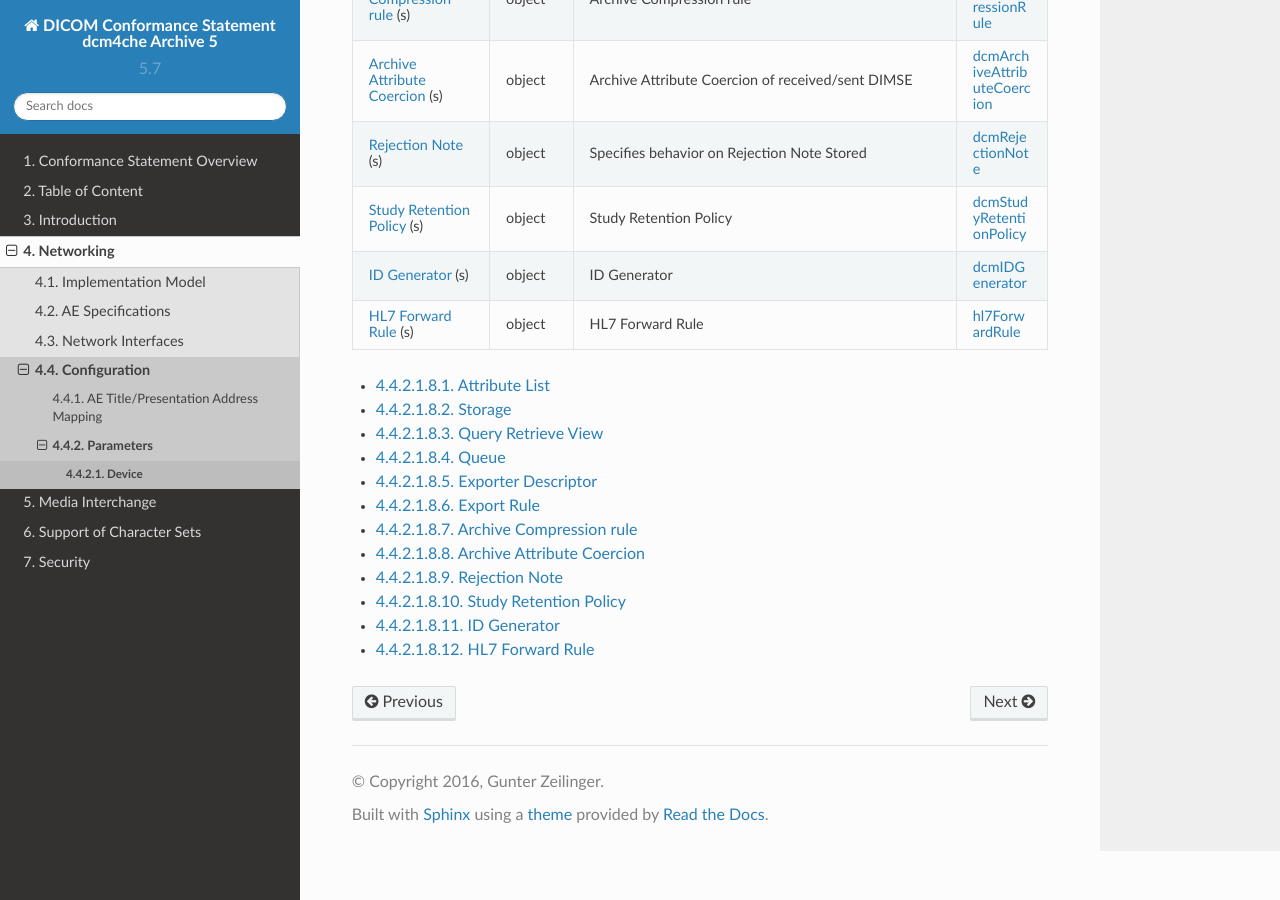
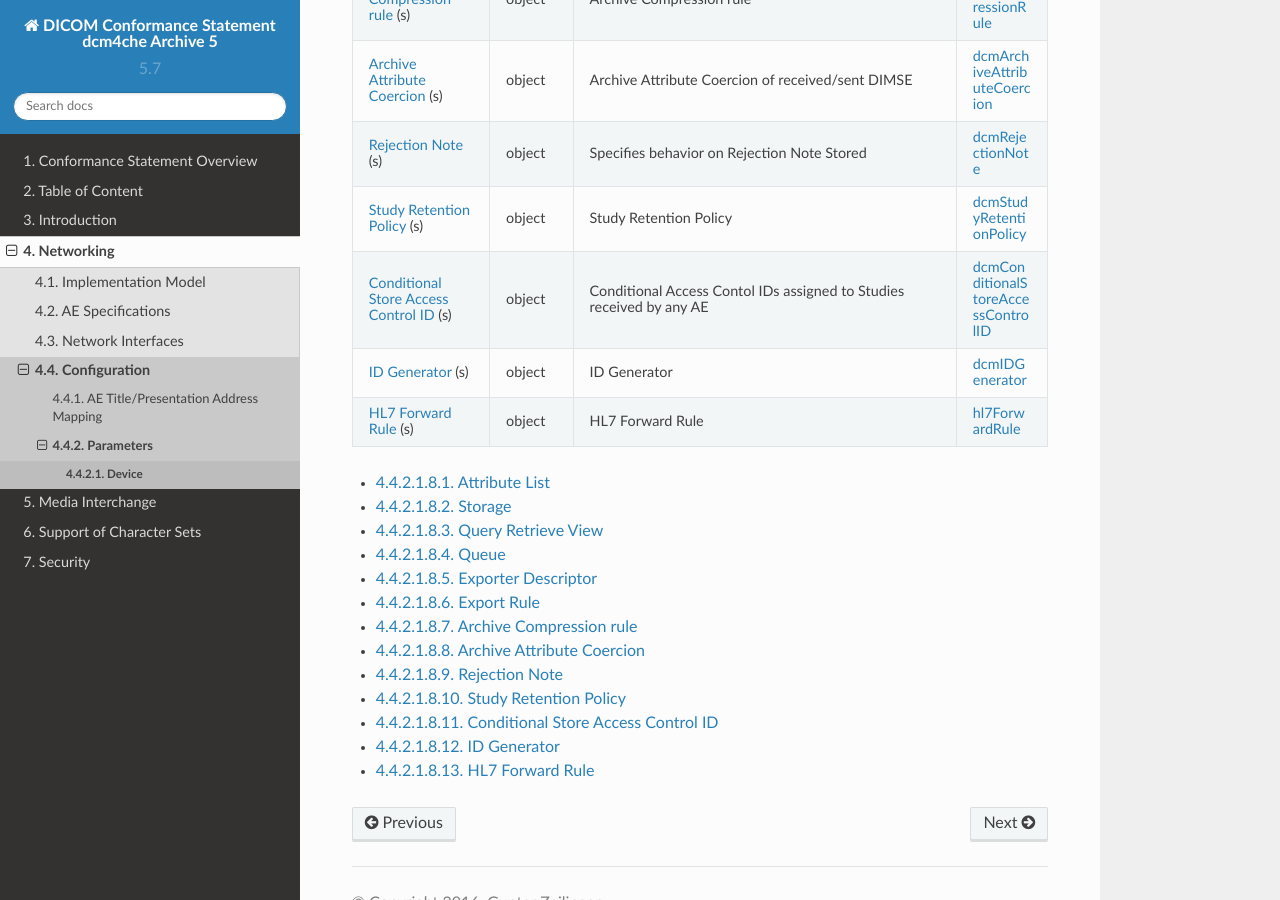
Before and after one commit to dcm4che/dcm4chee-arc-cs, a Sphinx documentation site: the page built from docs/networking/config/archiveDevice.rst, in a window 1280 px wide and 900 px high, scrolled down 6990 px. Built offline with Sphinx 7.4.7 and the Read the Docs theme 2.0.0, drawn with Linux system fonts in a browser that asks for light colours.

Commit message:
dcm4che/dcm4chee-arc-light#441: Conditional Storage Access Control ID

```diff
--- a/docs/networking/config/archiveDevice.rst
+++ b/docs/networking/config/archiveDevice.rst
@@ -351,6 +351,10 @@
     .. _dcmStudyRetentionPolicy:
 
     dcmStudyRetentionPolicy_"
+    ":doc:`conditionalStoreAccessControlID` (s)",object,"Conditional Access Contol IDs assigned to Studies received by any AE","
+    .. _dcmConditionalStoreAccessControlID:
+
+    dcmConditionalStoreAccessControlID_"
     ":doc:`idGenerator` (s)",object,"ID Generator","
     .. _dcmIDGenerator:
 
--- a/docs/networking/config/archiveNetworkAE.rst
+++ b/docs/networking/config/archiveNetworkAE.rst
@@ -19,6 +19,10 @@
     .. _dcmStoreAccessControlID:
 
     dcmStoreAccessControlID_"
+    ":doc:`conditionalStoreAccessControlID` (s)",object,"Conditional Access Contol IDs assigned to Studies received by this AE","
+    .. _dcmConditionalStoreAccessControlID:
+
+    dcmConditionalStoreAccessControlID_"
     "Access Control ID(s)",string,"Access Contol IDs assigned to Query/Retrieve requests received by this AE","
     .. _dcmAccessControlID:
 
```
Also changed, not shown: other parts of docs/networking/config/archiveDevice.rst (+1 -0 lines), docs/networking/config/conditionalStoreAccessControlID.rst (added, +25 -0 lines).
